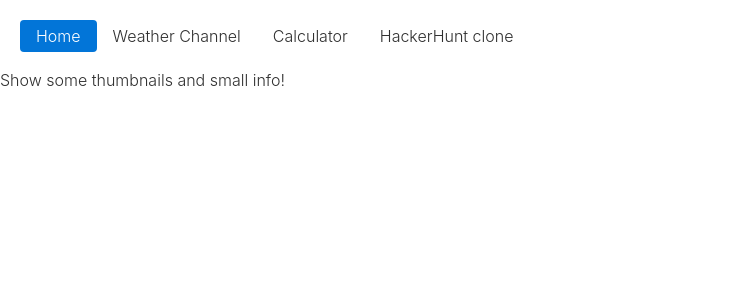
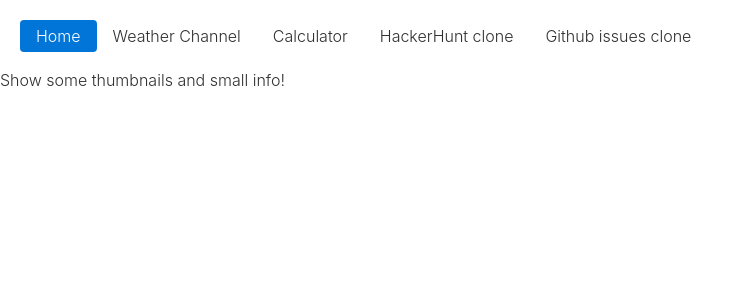
Before and after one commit to lindgr3n/react-training-project, a React (Create React App) app: page / in a window 1280 px wide. Shown: the top 300 px of the page, without its empty margins (0-753 px from the left). Built offline with nearby package versions, Linux system fonts and the light colour scheme.

Commit message:
Added githubissues clone

```diff
--- a/src/App.js
+++ b/src/App.js
@@ -5,6 +5,7 @@ import './App.css';
 import WeatherChannelApp from './WeatherChannel/WeatherChannelApp';
 import CalculatorApp from './Calculator/CalculatorApp';
 import HackerHunt from './HackerHunt/HackerHuntApp';
+import GithubIssues from './GithubIssues/GithubIssuesApp';
 
 class App extends Component {
   render() {
@@ -33,6 +34,11 @@ class App extends Component {
                   HackerHunt clone
                 </NavLink>
               </li>
+              <li className="nav-item">
+                <NavLink className="nav-link" activeClassName="active" to="/GithubIssues">
+                  Github issues clone
+                </NavLink>
+              </li>
             </ul>
           </div>
 
@@ -40,6 +46,7 @@ class App extends Component {
           <Route path="/Weather" component={WeatherChannelApp} />
           <Route exact path="/Calculator" component={CalculatorApp} />
           <Route exact path="/HackerHunt" component={HackerHunt} />
+          <Route exact path="/GithubIssues" component={GithubIssues} />
         </div>
       </Router>
     );
--- /dev/null
+++ b/src/GithubIssues/GithubIssuesApp.js
@@ -0,0 +1,9 @@
+import React, { Component } from 'react';
+
+class GithubIssuesApp extends Component {
+  render() {
+    return <div>GithubIssues</div>;
+  }
+}
+
+export default GithubIssuesApp;
```
